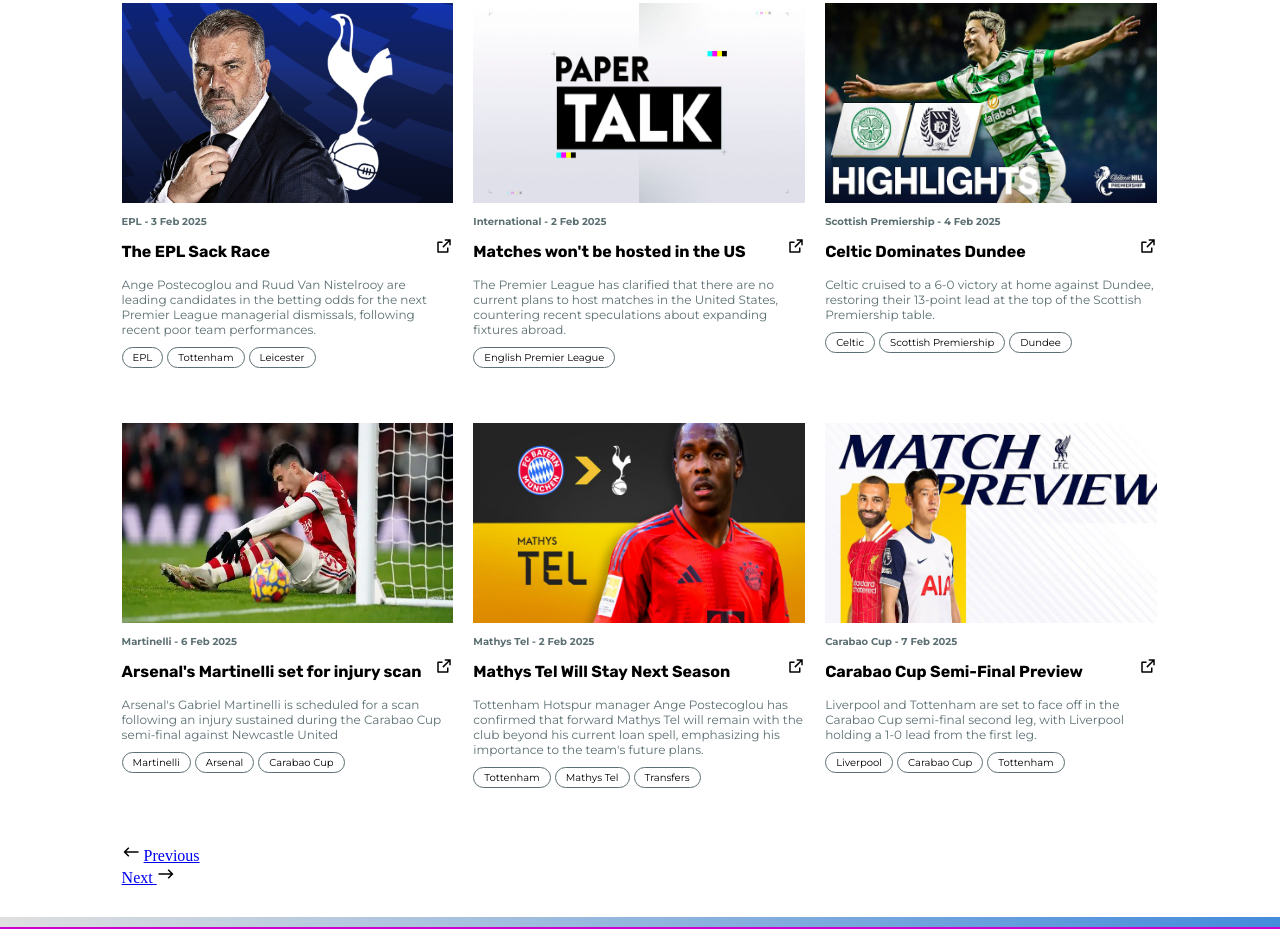
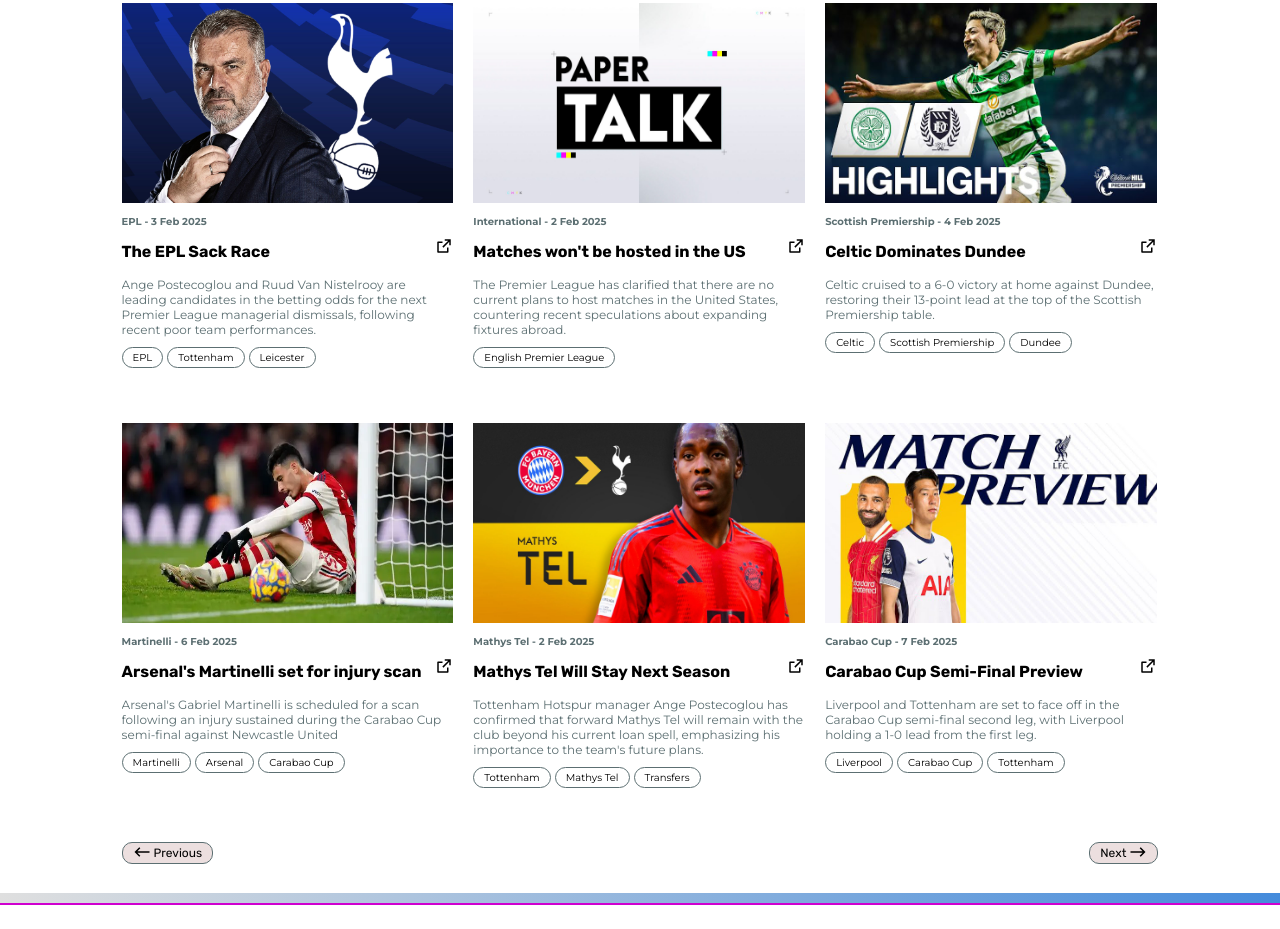
Before and after one commit to Bede-Ozy/Sports-Blog, a plain HTML site: page index.html in a window 1280 px wide. Shown: the part 1358-2287 px from the top of the page. After the commit the page ends 2263 px from the top, so only its background shows below. Drawn offline with Linux system fonts and the light colour scheme; a web font is replaced by a local one.

Commit message:
edited the nav

```diff
--- a/style.css
+++ b/style.css
@@ -318,6 +318,7 @@
     scale:1.02;
     box-shadow: 0px 0px 3px var(--descColor);
     padding:5px;
+}
 
 .prevNxt{
     width:100%;
@@ -330,7 +331,7 @@
     display:flex;
     justify-content: space-between;
     gap:3px;
-    background-color: rgba(128, 128, 128, 0.459);
+    background-color: rgba(214, 185, 185, 0.459);
     border-radius:10px;
     border:1px solid var(--descColor);
     padding:0 10px;
```
